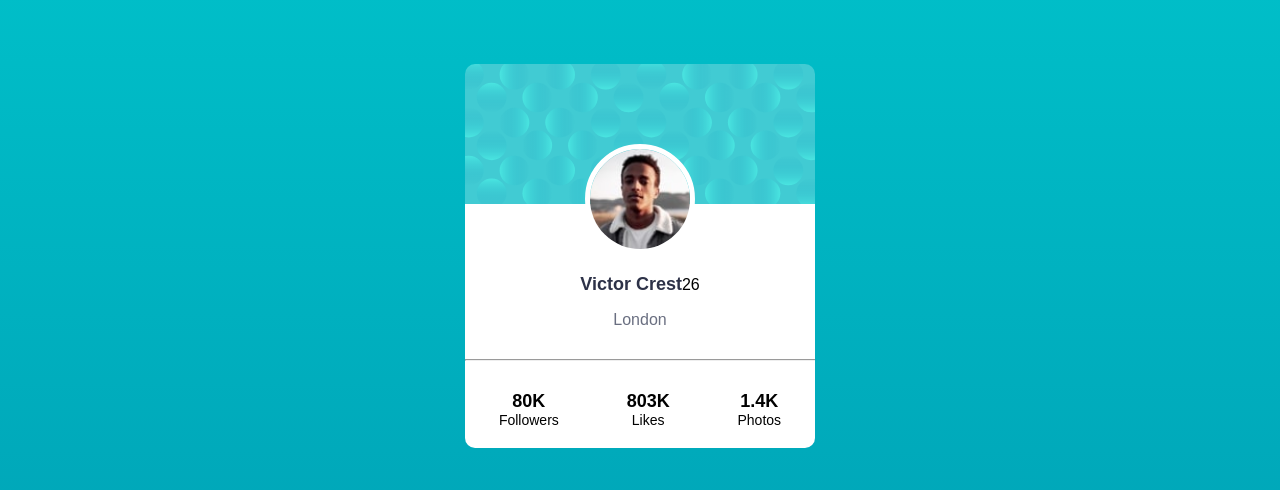
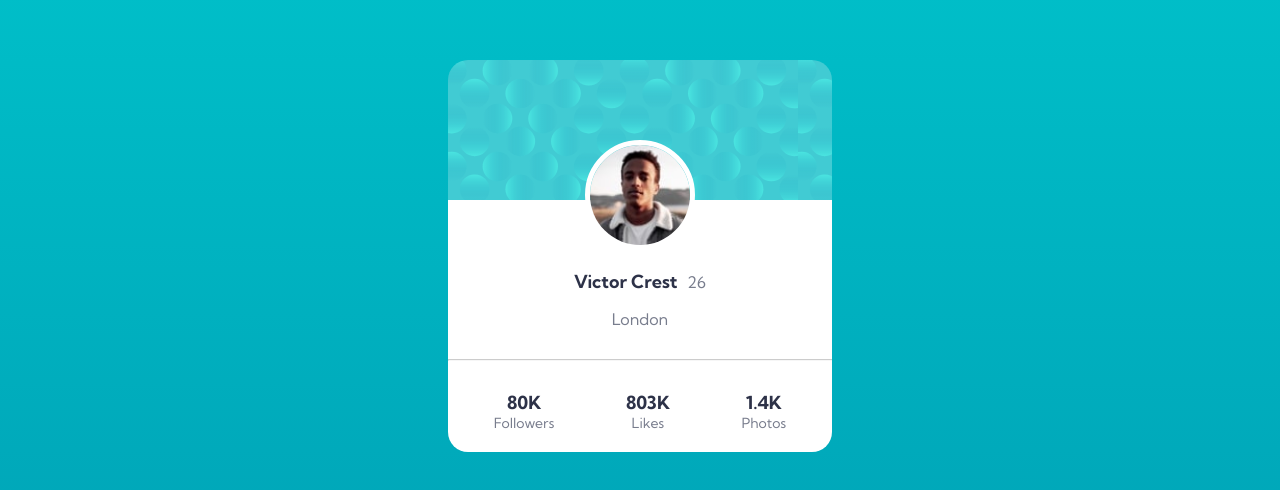
Before and after one commit to princevsuals/developer, a plain HTML site: page index.html in a window 1280 px wide. Shown: the part 144-634 px from the top of the page. Drawn offline with Linux system fonts and the light colour scheme.

Commit message:
Update styles.css

```diff
--- a/styles.css
+++ b/styles.css
@@ -1,3 +1,4 @@
+@import url('https://fonts.googleapis.com/css2?family=Kumbh+Sans:wght@100..900&display=swap');
 body {
     margin: 0;
     font-family: Arial, Helvetica, sans-serif;
@@ -11,9 +12,9 @@ body {
 
 .container {
     background-color: white;
-    width: 350px;
+    width: 30%;
     text-align: center;
-    border-radius: 10px;
+    border-radius: 20px;
     background-image: url(bg-pattern-card.svg);
     background-repeat: repeat-x;
     overflow: hidden;
@@ -31,6 +32,7 @@ body {
 .line {
     width: 100%;
     font: 1em sans-serif;
+    opacity: 0.5;
 }
 
 .info {
@@ -43,6 +45,8 @@ body {
     justify-content: space-around;
     margin-top: 30px;
     margin-bottom: 20px;
+    padding-left: 10px;
+    padding-right: 10px;
 }
 
 hr {
@@ -51,4 +55,34 @@ hr {
 
 .nu {
     margin: none;
+
 }
+span {
+    color: hsl(227, 10%, 46%);
+}
+
+.stat {
+    color: hsl(229, 23%, 23%);
+    font-family: 'Kumbh Sans', sans-serif;
+    font-weight: 700;
+}
+
+.number {
+    margin-left: 10px;
+    font-family: 'Kumbh Sans', sans-serif;
+    opacity: 0.9;
+    margin-bottom: -10px;
+}
+
+.sp {
+    font-family: 'Kumbh Sans', sans-serif;
+    font-weight: 400;
+    opacity: 0.9;
+}
+
+.london {
+    font-family: 'Kumbh Sans', sans-serif;
+    font-weight: 400;
+    margin-top: 0;
+    opacity: 0.9;
+}
```
